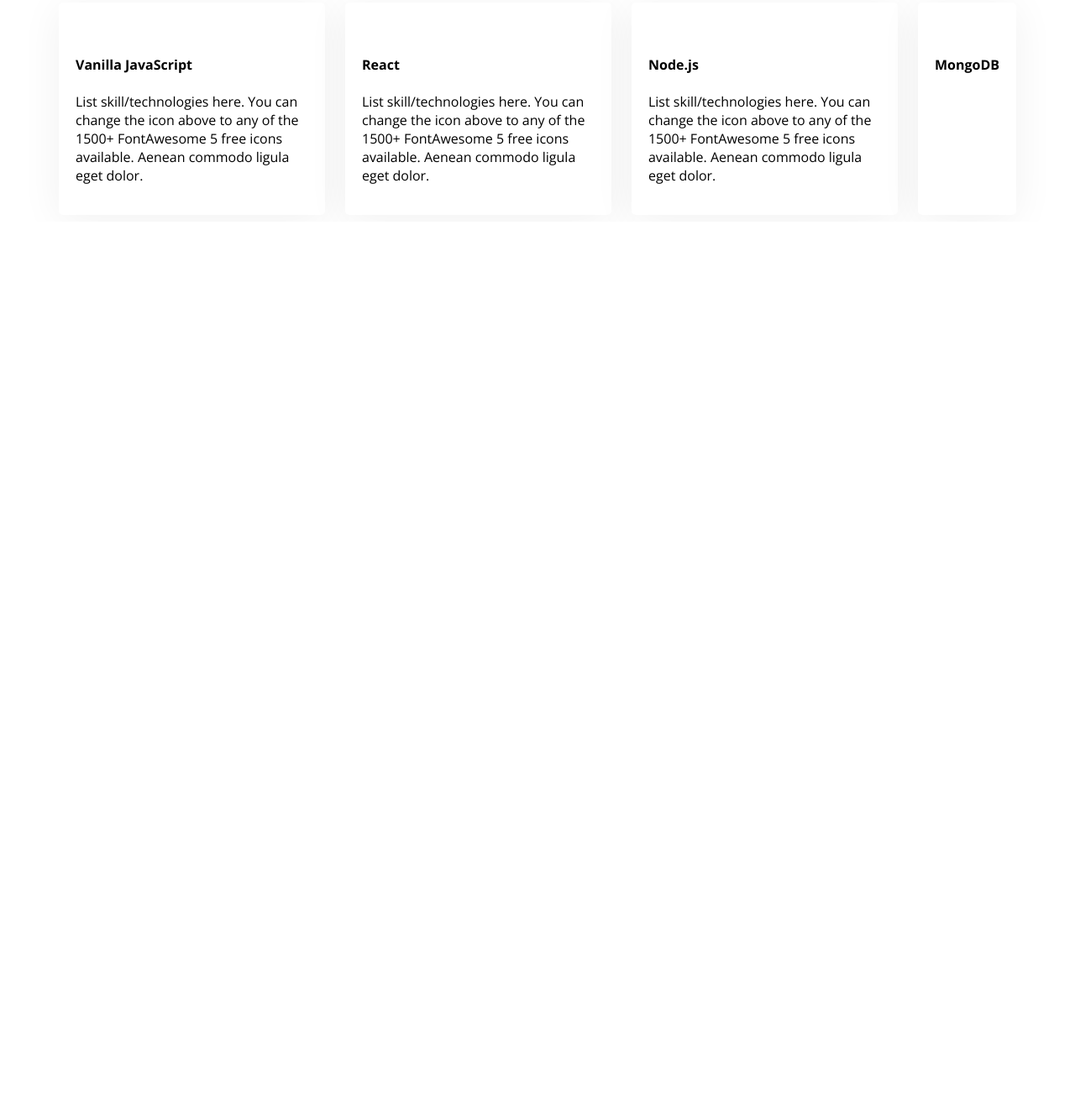
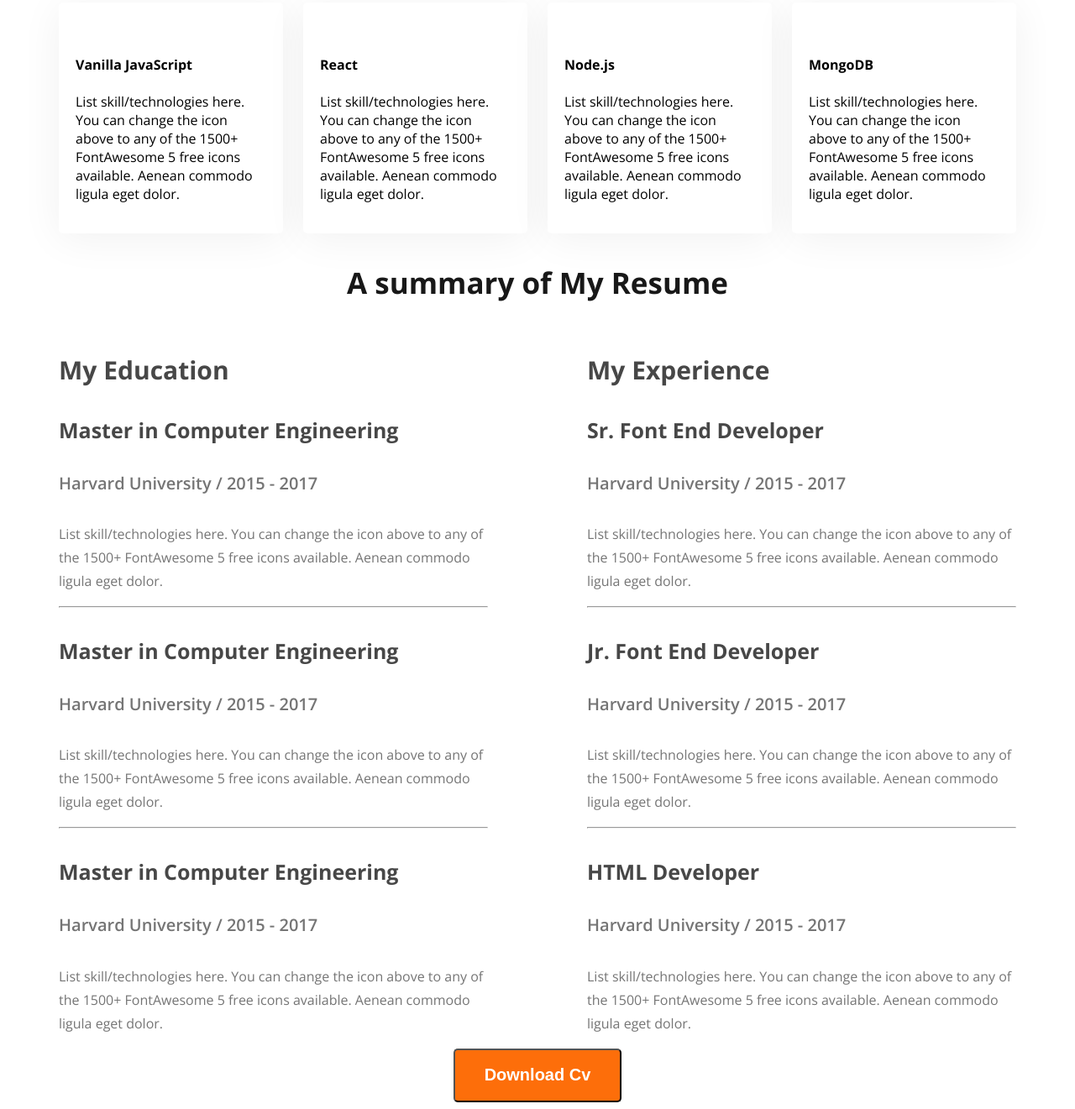
Before and after one commit to tuhinashraf8/parsonal-profetional-website, a plain HTML site: page index.html in a window 1280 px wide. Shown: the part 1915-3236 px from the top of the page at 84% size. Before the commit the page ends 2179 px from the top, so only its background shows below. Drawn offline with nearby package versions, Linux system fonts and the light colour scheme.

Commit message:
added new btn

```diff
--- a/index.html
+++ b/index.html
@@ -79,9 +79,63 @@
             <div class="skill">
                 <img src="portfolio-resources/images/icons/mongo.png" alt="">
                 <h4 class="sk-ti">MongoDB</h4>
-                <p class="sk-dec"></p>
+                <p class="sk-dec">List skill/technologies here. You can change the icon above to any of the 1500+ FontAwesome 5 free icons available. Aenean commodo ligula eget dolor.</p>
             </div>
         </div>
+        </section>
+        <section class="resomi">
+            <h3>A summary of My Resume</h3>
+            <div class="adu-and-ex"><div class="edu-ex-collome">
+                <h2 class="edu-ex-title">My Education</h2>
+                <div class="edu-ex-deteil">
+                    <h4 class="hiding">Master in Computer Engineering</h4>
+                    <h5 class="edu-ex-loc">Harvard University / 2015 - 2017</h5>
+                    <p class="edu-ex-deteils">List skill/technologies here. You can change the icon above
+                        to any of the 1500+ FontAwesome 5 free icons available. Aenean commodo ligula eget dolor.</p>
+                        <hr>
+                </div>
+                <div class="edu-ex-deteil">
+                    <h4 class="hiding">Master in Computer Engineering</h4>
+                    <h5 class="edu-ex-loc">Harvard University / 2015 - 2017</h5>
+                    <p class="edu-ex-deteils">List skill/technologies here. You can change the icon above
+                        to any of the 1500+ FontAwesome 5 free icons available. Aenean commodo ligula eget dolor.</p>
+                        <hr>
+                </div>
+                <div class="edu-ex-deteil">
+                    <h4 class="hiding">Master in Computer Engineering</h4>
+                    <h5 class="edu-ex-loc">Harvard University / 2015 - 2017</h5>
+                    <p class="edu-ex-deteils">List skill/technologies here. You can change the icon above
+                        to any of the 1500+ FontAwesome 5 free icons available. Aenean commodo ligula eget dolor.</p>
+                </div>
+            </div>
+            <div class="edu-ex-collome">
+                <h2 class="edu-ex-title">My Experience</h2>
+                <div class="edu-ex-deteil">
+                    <h4 class="hiding">Sr. Font End Developer</h4>
+                    <h5 class="edu-ex-loc">Harvard University / 2015 - 2017</h5>
+                    <p class="edu-ex-deteils">List skill/technologies here. You can change the icon above
+                        to any of the 1500+ FontAwesome 5 free icons available. Aenean commodo ligula eget dolor.</p>
+                        <hr>
+                </div>
+                <div class="edu-ex-deteil">
+                    <h4 class="hiding">Jr. Font End Developer</h4>
+                    <h5 class="edu-ex-loc">Harvard University / 2015 - 2017</h5>
+                    <p class="edu-ex-deteils">List skill/technologies here. You can change the icon above
+                        to any of the 1500+ FontAwesome 5 free icons available. Aenean commodo ligula eget dolor.</p>
+                        <hr>
+                </div>
+                <div class="edu-ex-deteil">
+                    <h4 class="hiding">HTML Developer</h4>
+                    <h5 class="edu-ex-loc">Harvard University / 2015 - 2017</h5>
+                    <p class="edu-ex-deteils">List skill/technologies here. You can change the icon above
+                        to any of the 1500+ FontAwesome 5 free icons available. Aenean commodo ligula eget dolor.</p>
+                </div>
+            </div></div>
+            <div class="btn"><button class="btn-primary-3">Download Cv</button></div>
+
+
+
+
         </section>
 
     </main>
--- a/style/styles.css
+++ b/style/styles.css
@@ -211,5 +211,70 @@ main{
     box-shadow: 0px 6px 50px 0px rgba(0, 0, 0, 0.06);
     background: rgb(255, 255, 255);
 }
+.adu-and-ex{
+    display: flex;
+    justify-content: space-between;
+}
+.resomi>h3{
+    color: rgb(24, 24, 24);
+    font-family: Open Sans;
+    font-size: 35px;
+    font-weight: 700;
+    line-height: 48px;
+    letter-spacing: 0%;
+    text-align: center;
+}
+.edu-ex-title{
+    color: rgb(71, 71, 71);
+    font-family: Open Sans;
+    font-size: 30px;
+    font-weight: 700;
+}
+.hiding{
+    color: rgb(71, 71, 71);
+    font-family: Open Sans;
+    font-size: 25px;
+    font-weight: 700;
+    line-height: 34px;
+    letter-spacing: 0%;
+    text-align: left;
+}
+.edu-ex-loc{
+    color: rgb(117, 117, 117);
+font-family: Open Sans;
+font-size: 20px;
+font-weight: 600;
+line-height: 27px;
+letter-spacing: 0%;
+text-align: left;
+}
+.edu-ex-deteils{
+    color: rgb(117, 117, 117);
+font-family: Open Sans;
+font-size: 16px;
+font-weight: 400;
+line-height: 28px;
+letter-spacing: 0%;
+text-align: left;
+width: 511px;
+height: 84px;
+left: 230px;
+right: -230px;
+}
+.btn-primary-3{
+    width: 200px;
+height: 64px;
+left: 700px;
+right: -700px;
+top: 3299px;
+bottom: -3299px;
+border-radius: 5px;
 
+background: rgb(253, 110, 10);
+color: rgb(255, 255, 255);
+font-size: 20px;
+font-weight: 700;
 }
+.btn{
+    text-align: center;
+}
```
